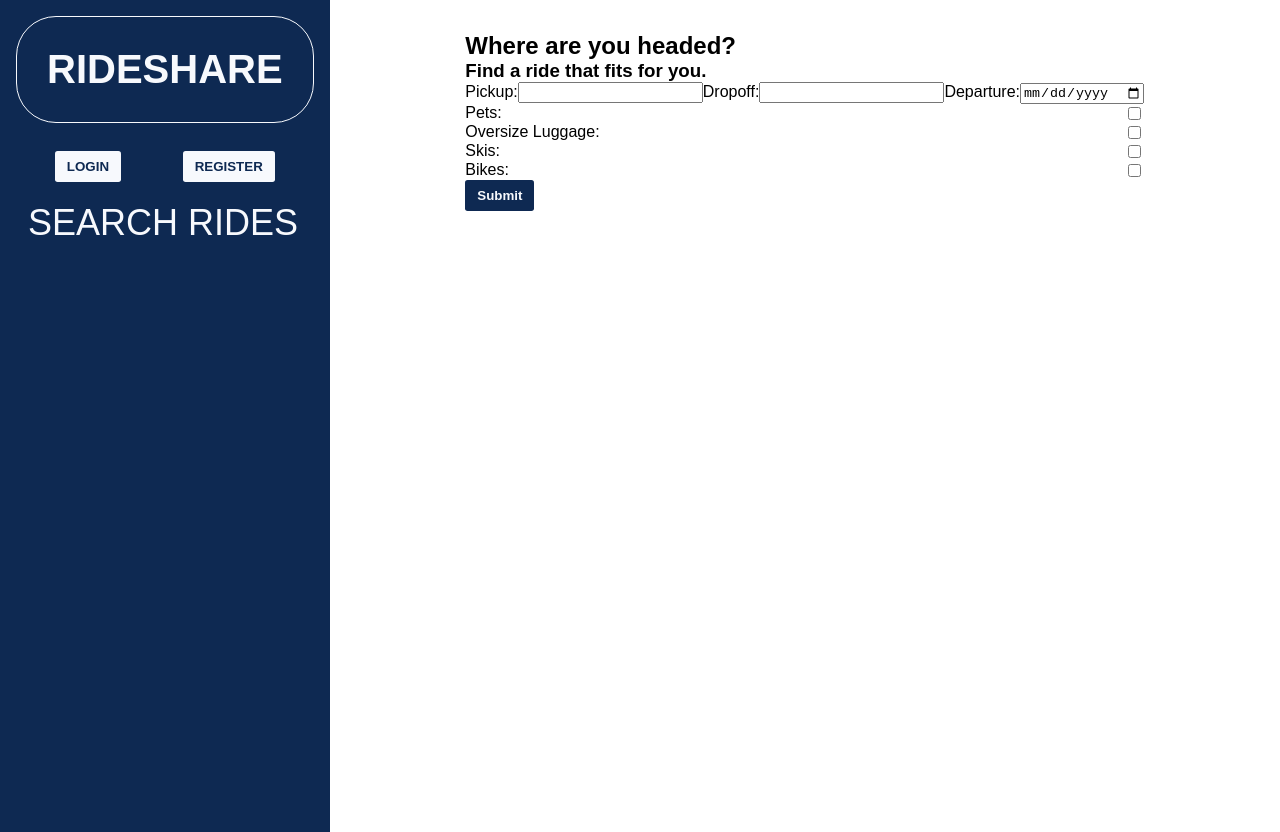
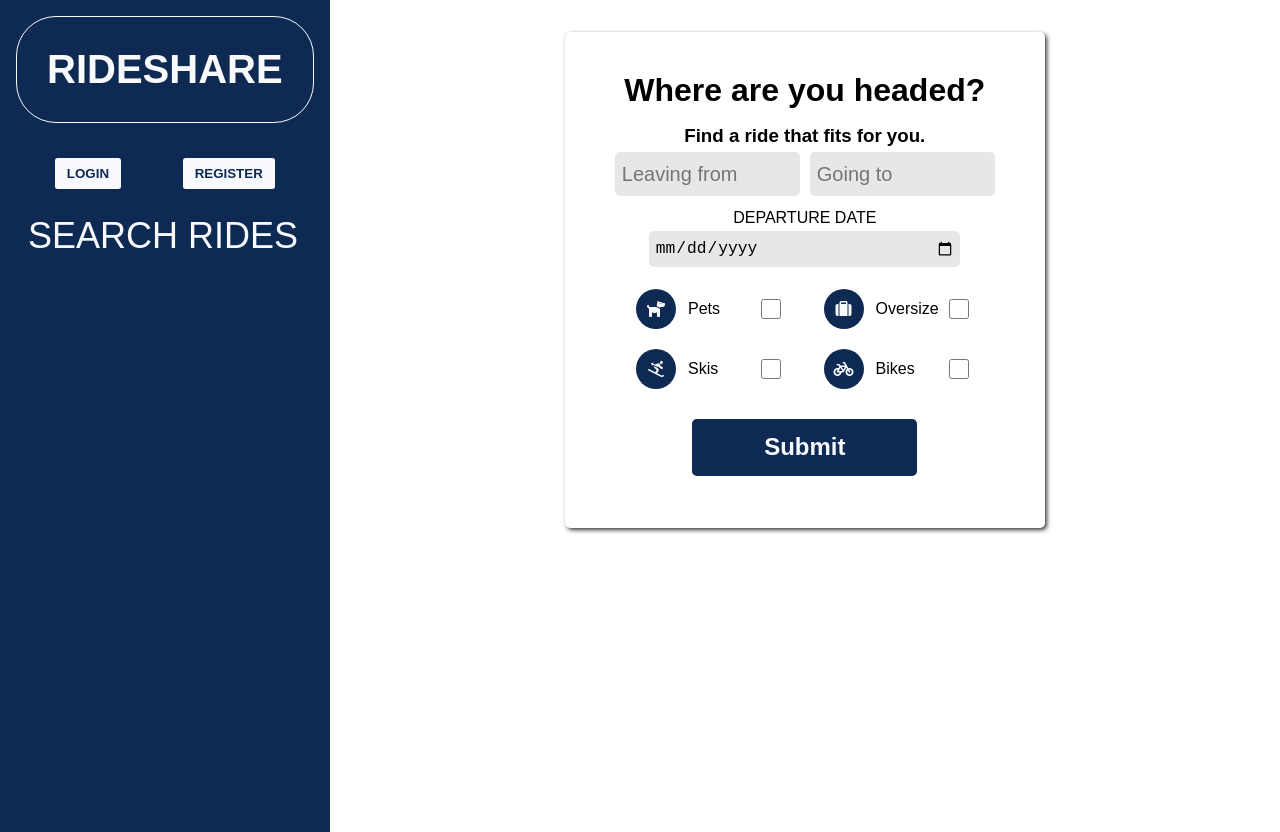
Before and after one commit to nchau3/RideShare, a React (Create React App) app in the folder client/: page /rides in a window 1280 px wide. Built offline with nearby package versions, Linux system fonts and the light colour scheme.

Commit message:
form styling template, applied to Login, Register and SearchRides

```diff
--- a/client/src/components/SearchRides.js
+++ b/client/src/components/SearchRides.js
@@ -1,5 +1,4 @@
 import React, { useState } from "react";
-import '../styles/component-styles/search-rides.scss';
 
 export default function SearchRides(props) {
   const [pickup, setPickup] = useState(null);
@@ -30,7 +29,7 @@ export default function SearchRides(props) {
   }
 
   return (
-    <article className="page-card">
+    <article className="form-container">
         <h1>Where are you headed?</h1>
         <h3>Find a ride that fits for you.</h3>
       <form
@@ -39,35 +38,36 @@ export default function SearchRides(props) {
           props.onSubmit(searchParams);
         }}
       >
-        <label for="pickup">Pickup:</label>
+      <div className="location-input">
         <input
           type="text"
-          id="pickup"
+          placeholder="Leaving from"
           name="pickup"
           value={pickup}
           onChange={(event) => setPickup(event.target.value)}
         />
-
-        <label for="dropoff">Dropoff:</label>
         <input
           type="text"
           id="dropoff"
+          placeholder="Going to"
           name="dropoff"
           value={dropoff}
           onChange={(event) => setDropoff(event.target.value)}
         />
+      </div>
 
-        <label for="departure">Departure:</label>
+        <label for="departure">DEPARTURE DATE</label>
         <input
           type="date"
-          id="departure"
+          placeholder="Departure Date"
           name="departure"
           value={departure}
           onChange={(event) => setDeparture(event.target.value)}
         />
 
+        <div className="checkbox-container">
           <div className="checkbox">
-          <label for="allow_pets">Pets:</label>
+            <label id="allow_pets"><div className="icon"><i class="fa-solid fa-dog"></i></div> Pets</label>
             <input
               type="checkbox"
               id="allow_pets"
@@ -81,7 +81,7 @@ export default function SearchRides(props) {
           </div>
 
           <div className="checkbox">
-          <label for="allow_oversize">Oversize Luggage:</label>
+            <label id="allow_oversize"><div className="icon"><i class="fa-solid fa-suitcase"></i></div>Oversize</label>
             <input
               type="checkbox"
               id="allow_oversize"
@@ -95,7 +95,7 @@ export default function SearchRides(props) {
           </div>
 
           <div className="checkbox">
-          <label for="allow_skis">Skis:</label>
+            <label id="allow_skis"><div className="icon"><i class="fa-solid fa-person-skiing"></i></div> Skis</label>
             <input
               type="checkbox"
               id="allow_skis"
@@ -109,7 +109,7 @@ export default function SearchRides(props) {
           </div>
 
           <div className="checkbox">
-          <label for="allow_bikes">Bikes:</label>
+          <label id="allow_bikes"><div className="icon"><i class="fa-solid fa-bicycle"></i></div> Bikes</label>
             <input
               type="checkbox"
               id="allow_bikes"
@@ -122,6 +122,8 @@ export default function SearchRides(props) {
             />
           </div>
 
+        </div>
+
         <button type="submit">Submit</button>
       </form>
     </article>
--- a/client/src/components/SingleRide.js
+++ b/client/src/components/SingleRide.js
@@ -54,7 +54,7 @@ export default function SingleRide(props) {
         </div>
       </article>
       <button onClick={() => props.onSubmit(props.id, props.user_id)}>Book Trip</button>
-      <button onClick={() => props.goBack()}>Back to results</button>
+      <button id="go-back" onClick={() => props.goBack()}>Go Back</button>
     </section>
   );
 }
--- a/client/src/pages/Register.js
+++ b/client/src/pages/Register.js
@@ -7,55 +7,52 @@ export default function Register(props) {
   const [password, setPassword] = useState("");
 
   return (
-    <div class="page-container">
-      <h1>Register!</h1>
+    <div className="page-container">
+      <div className="form-container">
+        <h1>Register for Rideshare</h1>
         <form
           onSubmit={(event) => {
             event.preventDefault();
             props.onRegister(email, password, firstName, lastName);
           }}
         >
-        <label for="first_name">First name:</label>
           <input
             type="text"
-          id="first_name"
+            placeholder="First Name"
             name="first_name"
             value={firstName}
             onChange={(event) => setFirstName(event.target.value)}
           />
 
-        <label for="last_name">Last name:</label>
           <input
             type="text"
-          id="last_name"
+            placeholder="Last Name"
             name="last_name"
             value={lastName}
             onChange={(event) => setLastName(event.target.value)}
           />
 
-        <label for="email">Email:</label>
           <input
             type="email"
-          id="email"
+            placeholder="Email"
             name="email"
             value={email}
             onChange={(event) => setEmail(event.target.value)}
           />
 
-        <label for="password">Password:</label>
           <input
             type="password"
-          id="password"
+            placeholder="Password"
             name="password"
             value={password}
             onChange={(event) => setPassword(event.target.value)}
           />
 
-        <label for="password_confirm">Confirm password:</label>
-        <input type="password" id="password_confirm" name="password_confirm" />
+          <input type="password" placeholder="Confirm Password" name="password_confirm" />
 
           <button type="submit">Submit</button>
         </form>
       </div>
+    </div>
   );
 }
--- a/client/src/styles/component-styles/search-rides.scss
+++ /dev/null
@@ -1,5 +0,0 @@
-.checkbox {
-  display: flex;
-  justify-content: space-between;
-  width: 100%;
-}
--- a/client/src/styles/component-styles/single-ride.scss
+++ b/client/src/styles/component-styles/single-ride.scss
@@ -2,13 +2,20 @@
 @import "../mixins.scss";
 
 section {
+  display: flex;
+  flex-direction: column;
+  align-items: center;
   height: 800px;
   max-width: 700px;
   border: solid 1px;
 
   button {
     font-size: 1.5em;
-    margin: 0 .5em;
+  }
+
+  #go-back {
+    margin-top: 2em;
+    font-size: 1em;
   }
 }
 
@@ -32,7 +39,7 @@ section {
       margin-bottom: .5em;
 
       h4 {
-        font-size: 1.25em;
+        font-size: 1.5em;
       }
 
     }
@@ -41,6 +48,7 @@ section {
       width: 120px;
       height: 120px;
       border-radius: 60px;
+      margin-right: 1em;
       box-shadow: 2px 2px 3px rgb(78, 78, 78);
     }
 
@@ -77,21 +85,10 @@ section {
         margin-bottom: .25em;
 
         .icon {
-          display: flex;
-          justify-content: center;
-          align-items: center;
-          height: 2.5em;
-          width: 2.5em;
-          border-radius: 5em;
-          margin-right: .25em;
-          color: variables.$accent-color;
-          background-color: variables.$primary-color;
+          @include icon;
         }
       }
 
-
-
     }
   }
-
 }
--- a/client/src/styles/forms.scss
+++ b/client/src/styles/forms.scss
@@ -7,28 +7,76 @@
   flex-direction: column;
   align-items: center;
   padding: 2.5em;
-  width: 400px;
+  min-width: 400px;
   height: fit-content;
 
   input, label, button {
     margin-top: .5em;
   }
 
+  h1 {
+    margin-bottom: 1rem;
+    font-size: 2rem;
+  }
+
   form {
+    display: flex;
+    flex-direction: column;
+    align-items: center;
     width: 300px;
+
+    .location-input {
+      display: flex;
+      width: 130%;
+    }
+
 
     input {
       background-color: rgb(231, 231, 231);
-      padding: .25em;
+      width: 100%;
+      padding: .35em;
       height: 1.5em;
+      margin: .25em;
       border: none;
       border-radius: 5px;
       font-size: 1.25em;
     }
 
+    .checkbox-container {
+      margin: .5em 0;
+      display: flex;
+      flex-wrap: wrap;
+      justify-content: space-around;
+      width: 125%;
+    }
+
+    .checkbox {
+      display: flex;
+      align-items: center;
+      justify-content: space-between;
+      width: 40%;
+      height: 60px;
+
+      label {
+        margin: 0;
+        display: flex;
+        align-items: center;
+      }
+
+      input {
+        width: 1em;
+        height: 1em;
+      }
+
+      .icon {
+        @include icon;
+      }
+
+    }
+
     button {
       font-size: 1.5em;
-      width: 100%;
+      width: 75%;
     }
   }
 }
--- a/client/src/styles/mixins.scss
+++ b/client/src/styles/mixins.scss
@@ -12,6 +12,7 @@
   button {
     width: fit-content;
     padding: .6em .9em;
+    margin: .5em;
     border: none;
     transition: opacity .1s;
     font-weight: bold;
@@ -34,3 +35,15 @@
   box-shadow: 2px 2px 4px rgb(59, 59, 59);
   border-radius: 5px;
 }
+
+@mixin icon {
+  display: flex;
+  justify-content: center;
+  align-items: center;
+  height: 2.5em;
+  width: 2.5em;
+  border-radius: 5em;
+  margin-right: .75em;
+  color: variables.$accent-color;
+  background-color: variables.$primary-color;
+}
--- a/client/src/styles/page-styles/register.scss
+++ /dev/null
@@ -1,8 +0,0 @@
-form {
-  display: flex;
-  flex-direction: column;
-
-  input, label, button {
-    margin-top: .5em;
-  }
-}
```
Lines whose indentation alone changed are shown as unchanged.
